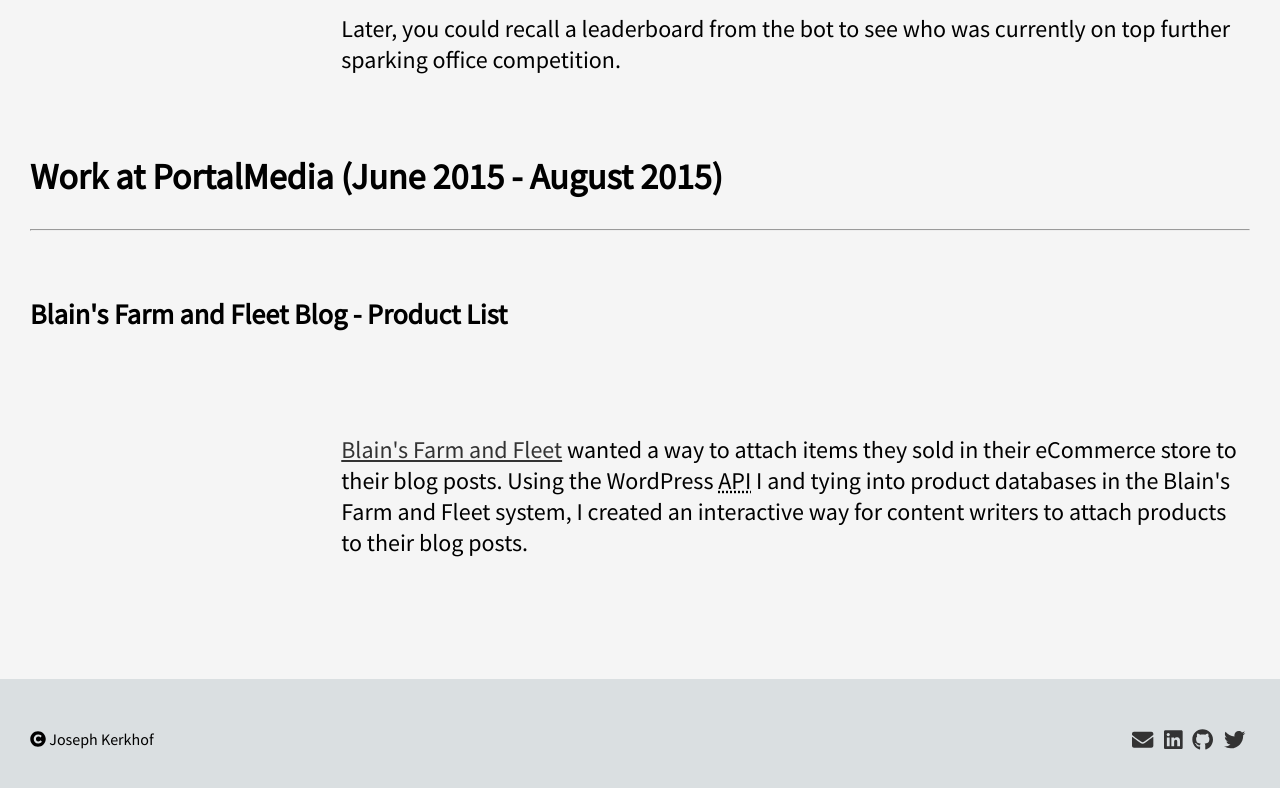
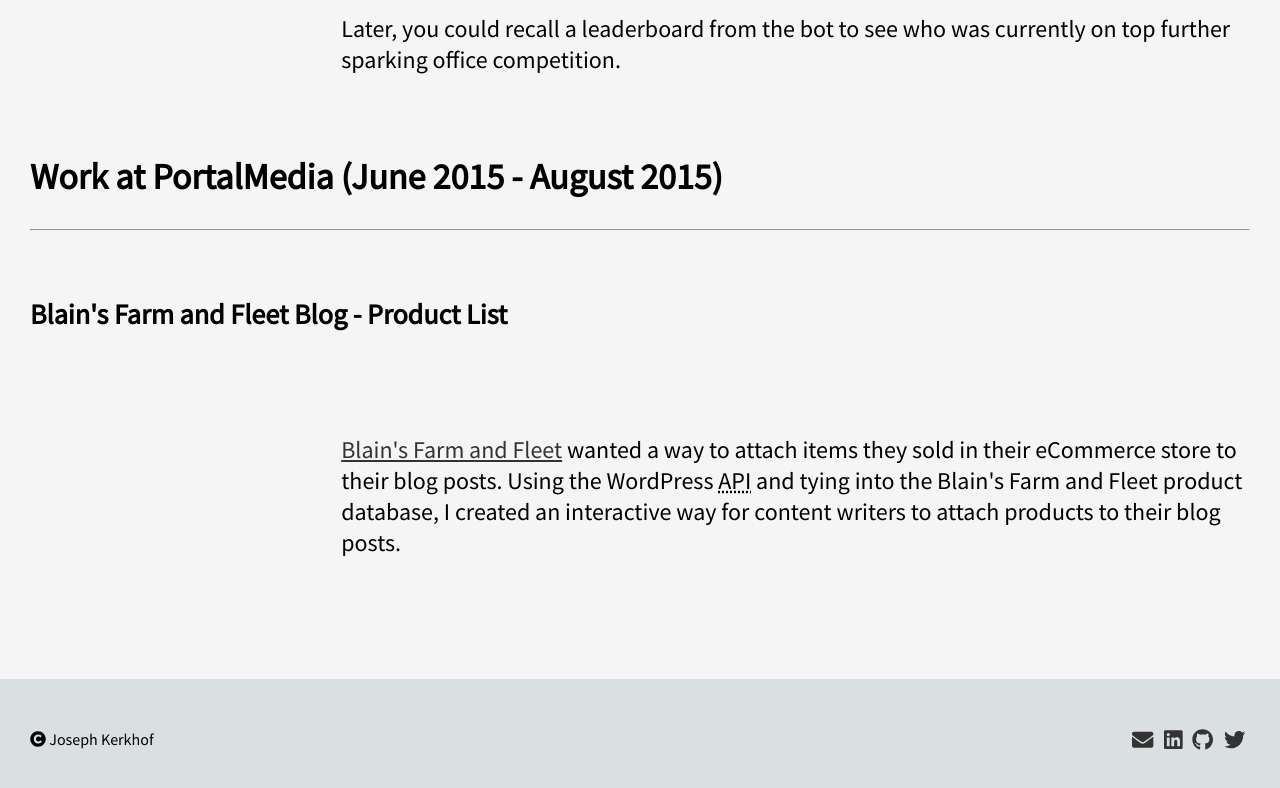
Before and after one commit to josephkerkhof/portfolio-site, a React (Create React App) app: page /work in a window 1280 px wide. Shown: the part 2284-3072 px from the top of the page. Built offline with nearby package versions, Linux system fonts and the light colour scheme.

Commit message:
minor cosmetic updates

```diff
--- a/src/components/Body/Content/Work/Work.js
+++ b/src/components/Body/Content/Work/Work.js
@@ -323,10 +323,10 @@
               </a>{" "}
               wanted a way to attach items they sold in their eCommerce store to
               their blog posts. Using the WordPress{" "}
-              <abbr title="Application Program Interface">API</abbr> I and tying
-              into product databases in the Blain's Farm and Fleet system, I
-              created an interactive way for content writers to attach products
-              to their blog posts.
+              <abbr title="Application Program Interface">API</abbr> and tying
+              into the Blain's Farm and Fleet product database, I created an
+              interactive way for content writers to attach products to their
+              blog posts.
             </p>
           </div>
         </div>
--- a/src/index.css
+++ b/src/index.css
@@ -24,11 +24,3 @@
   display: block;
   font-family: 'Inconsolata', monospace;
 }
-
-@media screen and (max-width: 600px) {
-  h1,
-  h2,
-  h3 {
-    letter-spacing: -3px;
-  }
-}
```
